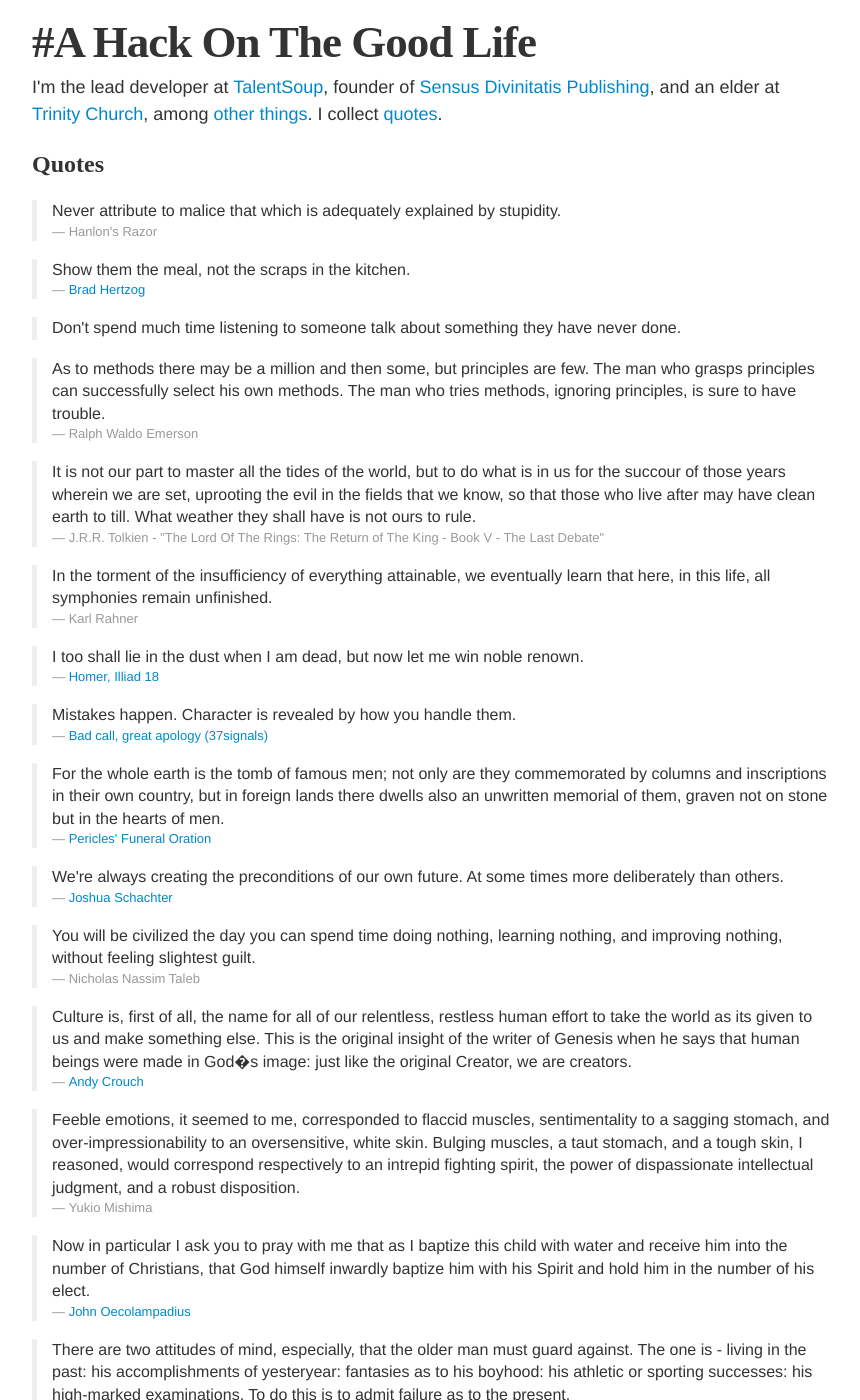
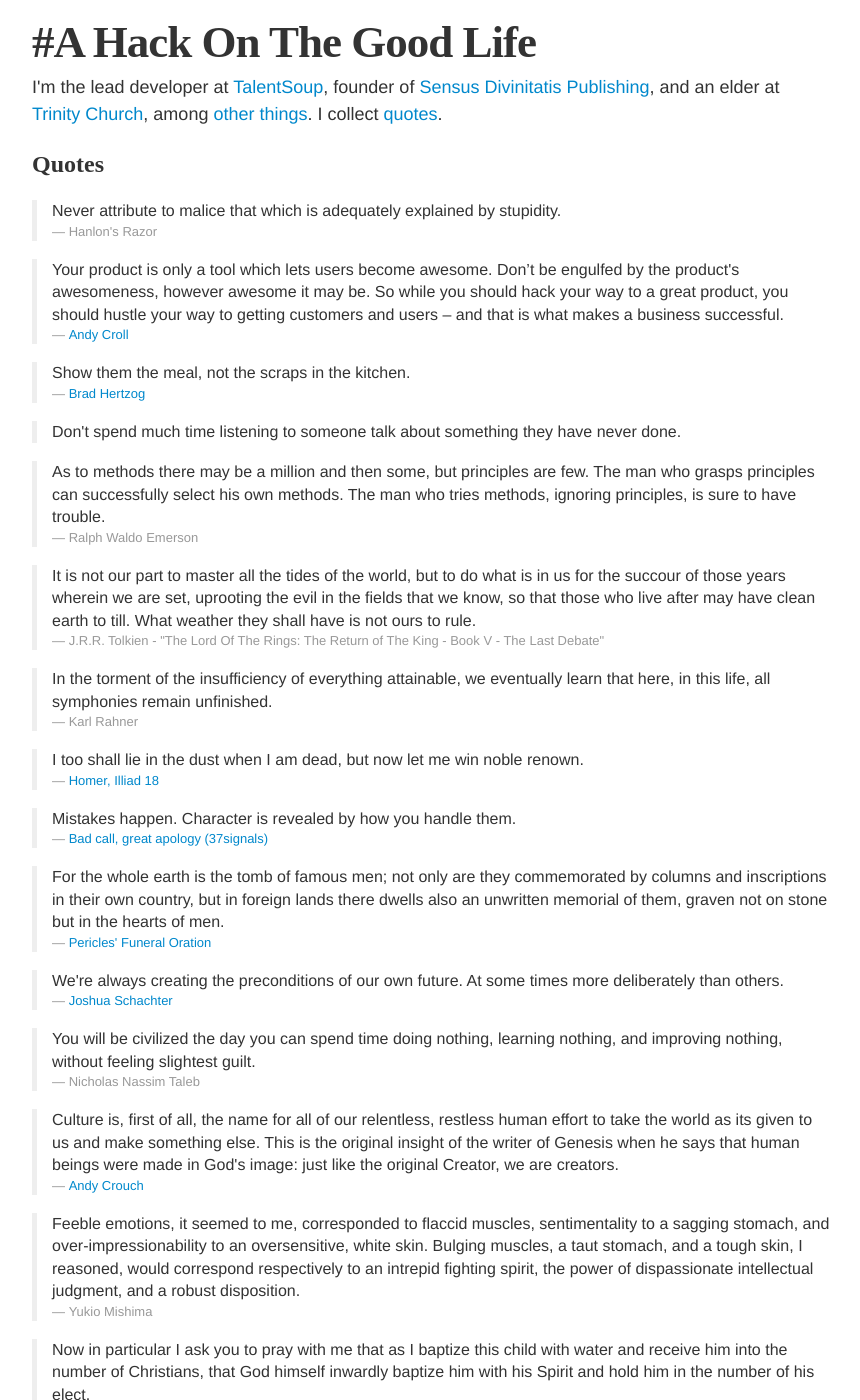
Before and after one commit to speric/speric.github.com, a Jekyll site: the page built from quotes.html, in a window 1280 px wide and 1400 px high. Shown: the whole window, without its empty margins (208-1068 px from the left). Built offline with Jekyll 4.4.1, drawn with Linux system fonts in a browser that asks for light colours; some web fonts are replaced; Markdown is read by kramdown in place of the engine named in the settings.

Commit message:
Update quotes.html

```diff
--- a/quotes.html
+++ b/quotes.html
@@ -8,6 +8,11 @@
 <blockquote>
   <p>Never attribute to malice that which is adequately explained by stupidity.</p>
   <small>Hanlon's Razor</small>
+</blockquote>
+
+<blockquote>
+  <p>Your product is only a tool which lets users become awesome. Don’t be engulfed by the product's awesomeness, however awesome it may be. So while you should hack your way to a great product, you should hustle your way to getting customers and users – and that is what makes a business successful.</p>
+  <small><a href="http://nakedstartup.com/2010/07/hack-n-hustle-the-developers-business-mantra/">Andy Croll</a></small>
 </blockquote>
 
 <blockquote>
@@ -60,7 +65,7 @@
 </blockquote>
 
 <blockquote>
-  <p>Culture is, first of all, the name for all of our relentless, restless human effort to take the world as its given to us and make something else. This is the original insight of the writer of Genesis when he says that human beings were made in God�s image: just like the original Creator, we are creators.</p>
+  <p>Culture is, first of all, the name for all of our relentless, restless human effort to take the world as its given to us and make something else. This is the original insight of the writer of Genesis when he says that human beings were made in God's image: just like the original Creator, we are creators.</p>
   <small><a href="http://www.culture-making.com/post/made_in_gods_image_we_are_creators/">Andy Crouch</a></small>
 </blockquote>
 
```
